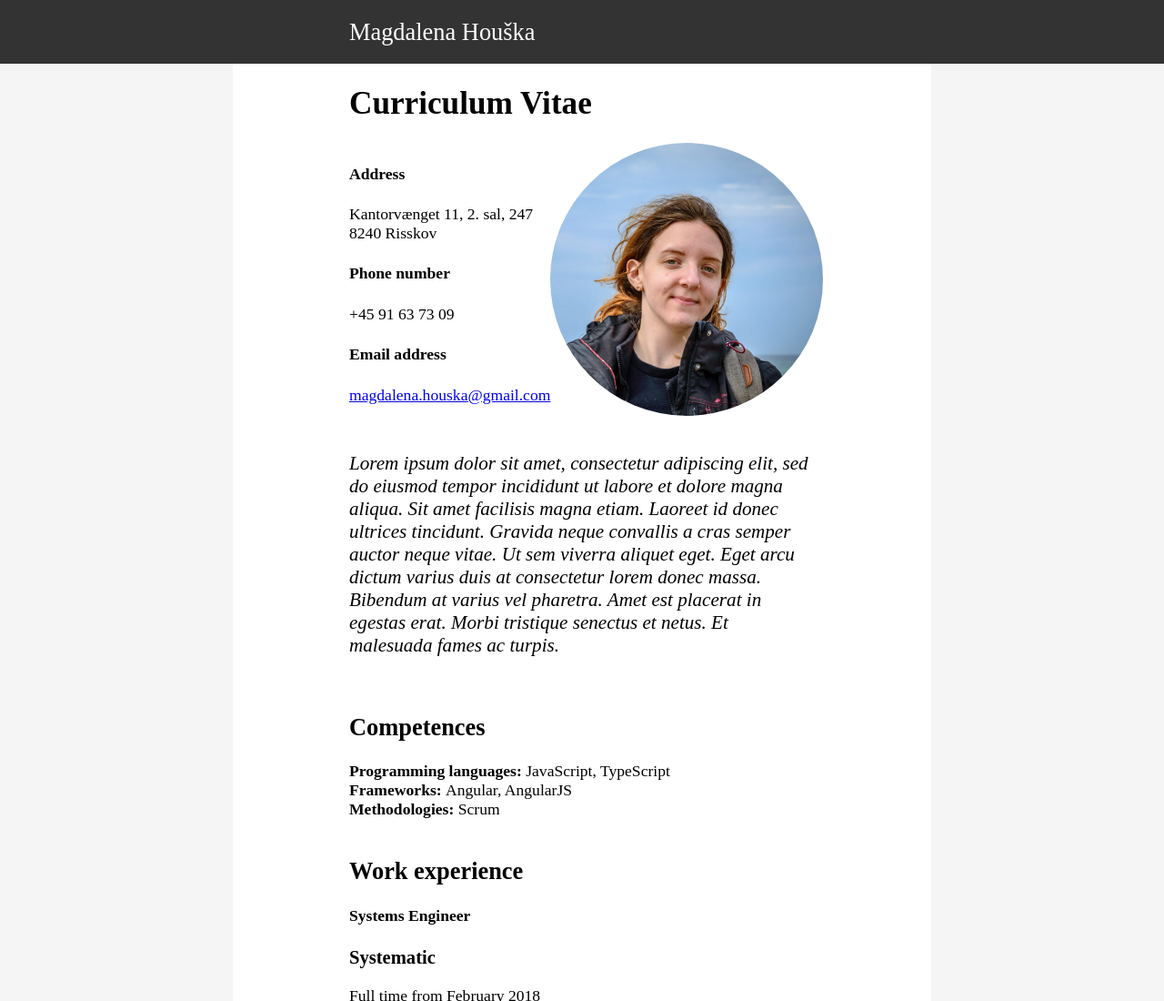
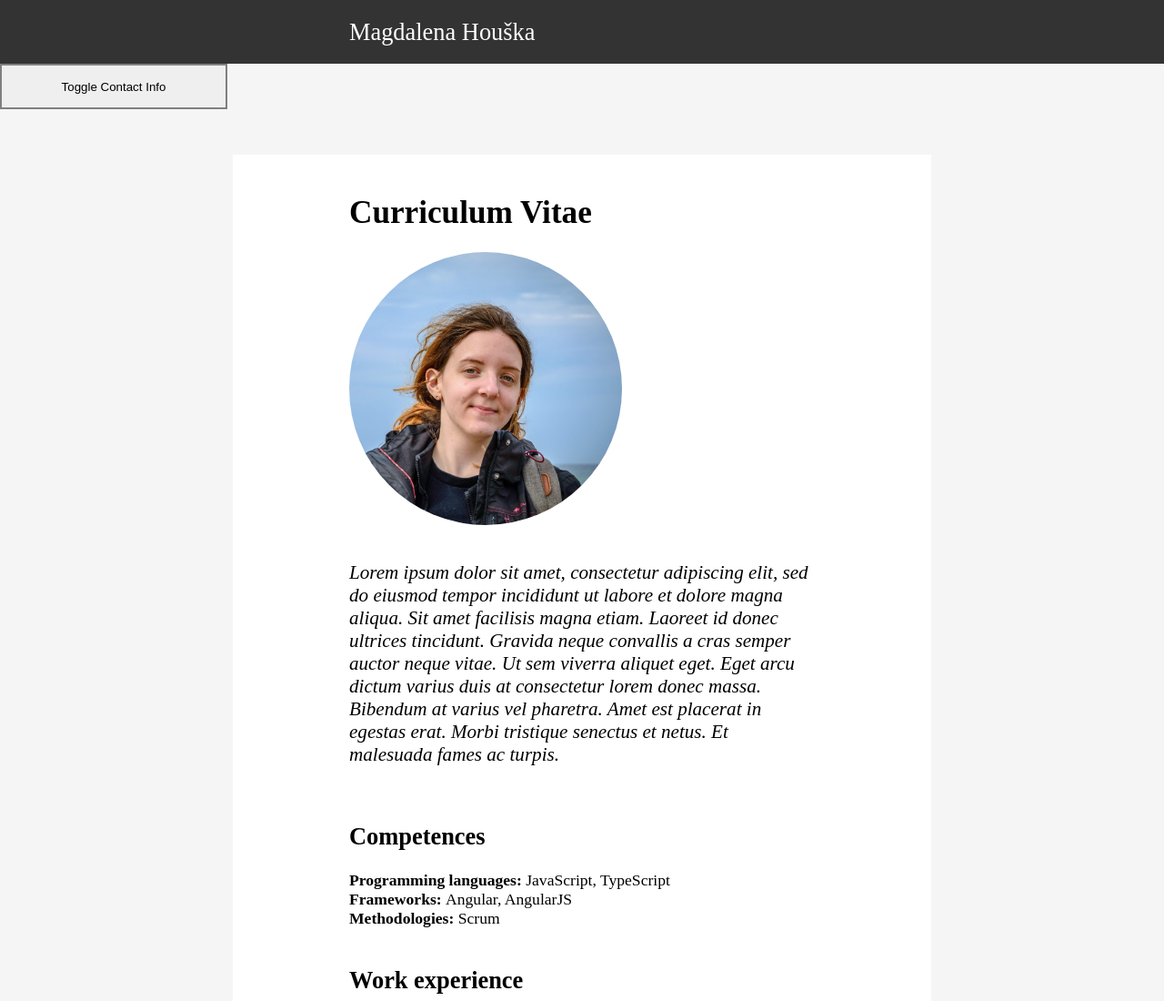
Before and after one commit to MagdalenaH/MagdalenaH.github.io, a plain HTML site: page index.html in a window 1280 px wide. Shown: the top 1100 px of the page at 91% size. Drawn offline with nearby package versions, Linux system fonts and the light colour scheme; a web font is replaced by a local one.

Commit message:
Initial toggling of contact information

```diff
--- a/index.html
+++ b/index.html
@@ -9,19 +9,21 @@
 <body>
     <div id="app">
             <div class="toolbar">{{title}}</div>
+            <button class="toggle" v-on:click="toggleContactInfo">Toggle Contact Info</button>
+            <div class="contact-info" v-if="contactInfoShown">
+                <h4>Address</h4>
+                <span>Kantorvænget 11, 2. sal, 247  </span>
+                <span>8240 Risskov</span>
+                <h4>Phone number</h4>
+                <span>+45 91 63 73 09</span>
+                <h4>Email address</h4>
+                <a href="mailto:magdalena.houska@gmail.com">magdalena.houska@gmail.com</a>
+            </div>
             <div class="content">
                 <h1>Curriculum Vitae</h1>
 
                 <div class="first-chapter">
-                    <div class="contact-info">
-                        <h4>Address</h4>
-                        <span>Kantorvænget 11, 2. sal, 247  </span>
-                        <span>8240 Risskov</span>
-                        <h4>Phone number</h4>
-                        <span>+45 91 63 73 09</span>
-                        <h4>Email address</h4>
-                        <a href="mailto:magdalena.houska@gmail.com">magdalena.houska@gmail.com</a>
-                    </div>
+
                 <img src="images/me.jpg" />
                 </div>
 
--- a/styles.scss
+++ b/styles.scss
@@ -7,6 +7,18 @@ body {
 
     .bold {
         font-weight: bold;
+    }
+
+    .toggle {
+        margin-top: 70px;
+        height: 50px;
+        width: 250px;
+        border: 2px grey solid;
+        // padding: 20px;
+    }
+
+    .contact-info {
+        margin-top: 50px;
     }
 
     .toolbar {
@@ -20,6 +32,7 @@ body {
         font-size: 1.5em;
         position: fixed;
         top: 0;
+        z-index: 1;
     }
 
     .content {
--- a/vue.js
+++ b/vue.js
@@ -6,7 +6,13 @@ var app = new Vue({
           { id: 0, text: 'Learn JavaScript' },
           { id: 1, text: 'Learn Vue' },
           { id: 2, text: 'Build something awesome' }
-        ]
+        ],
+        contactInfoShown: false
+      },
+      methods: {
+        toggleContactInfo: function() {
+          this.contactInfoShown = !this.contactInfoShown;
+        }
       }
   },
 
```
Also changed, not shown: styles.css, 1 other file.
